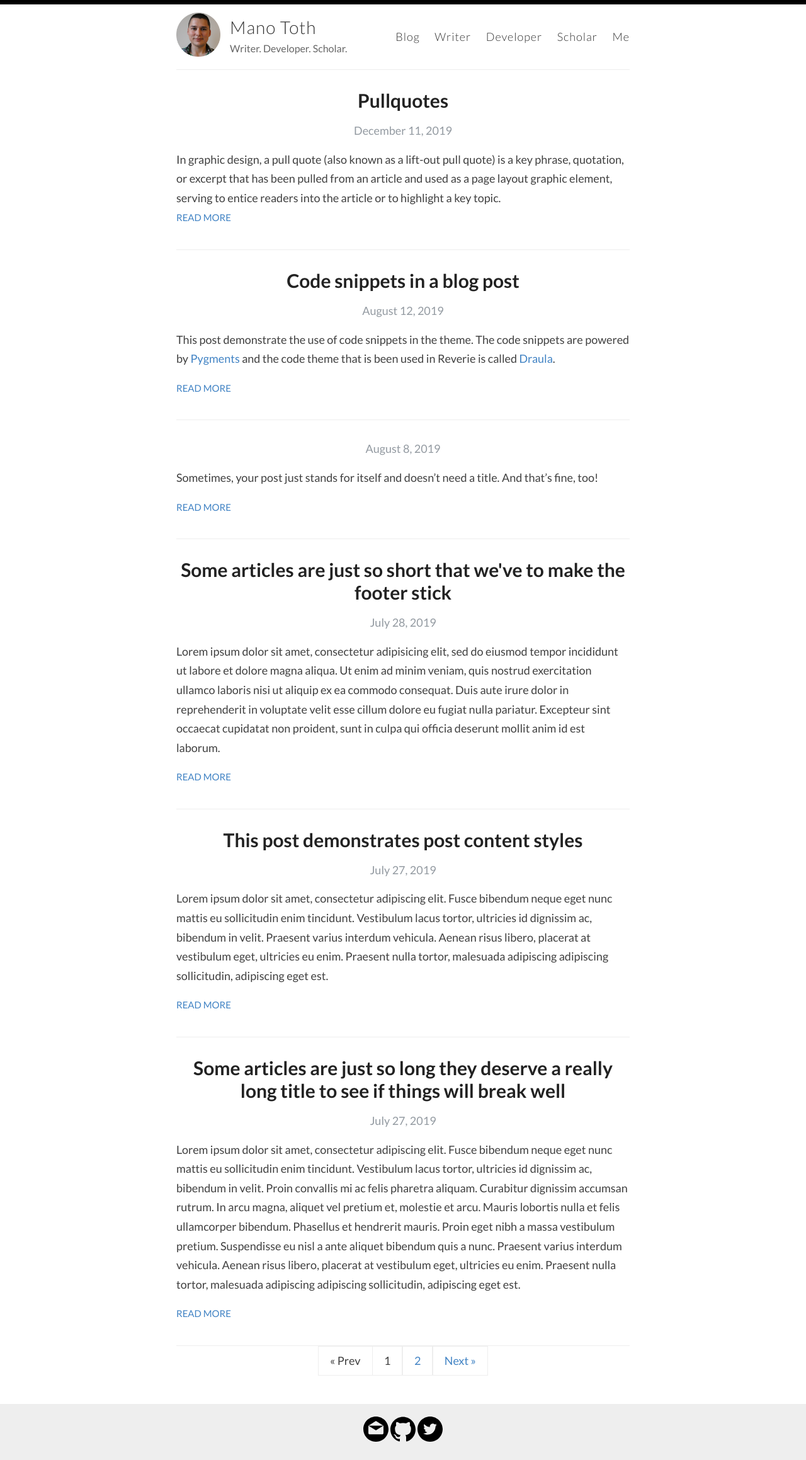
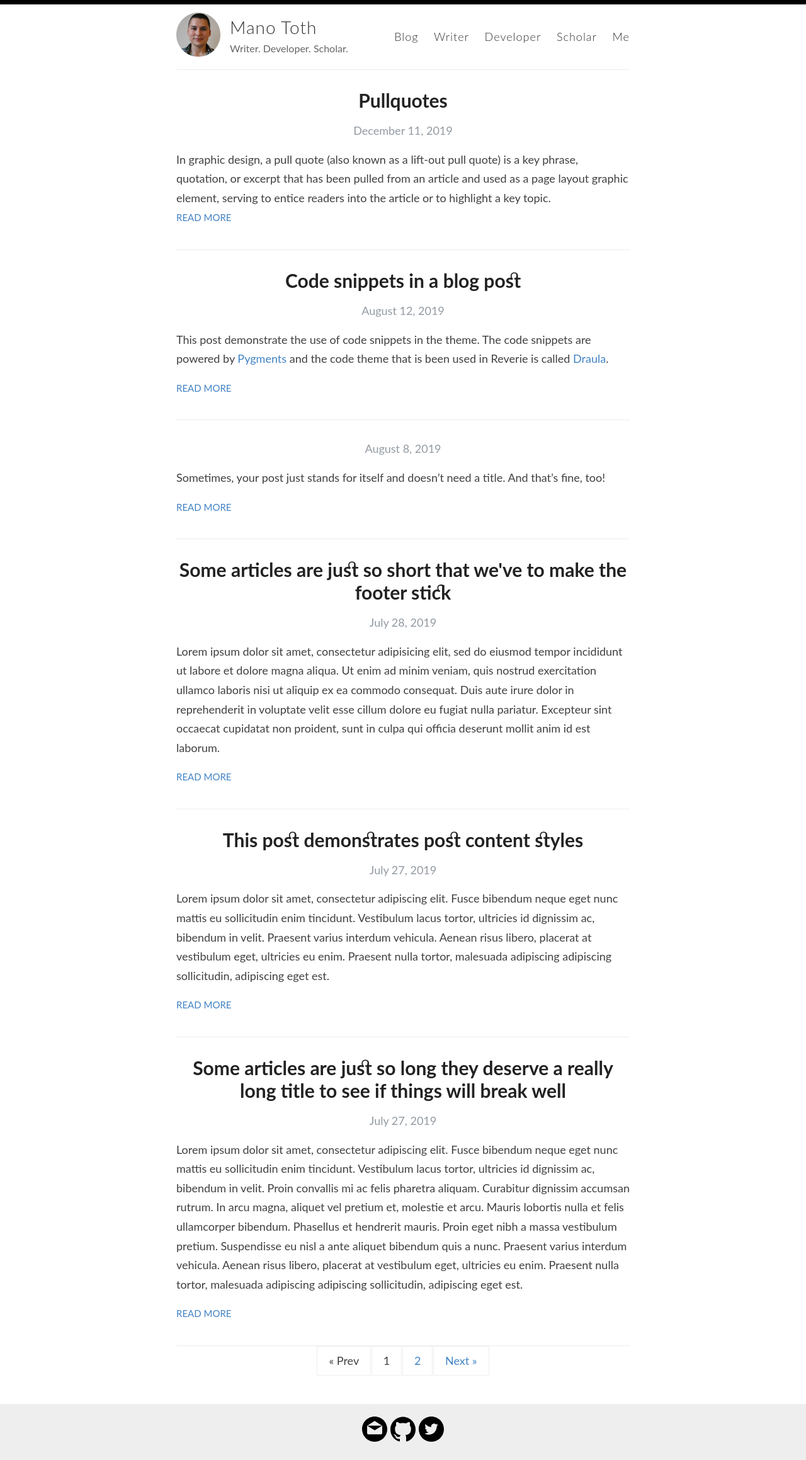
Before and after one commit to manototh/jekyll-test, a Jekyll site: the page built from index.html, in a window 1280 px wide. Shown: the whole page at 63% size. Built offline with Jekyll 4.4.1, drawn with Linux system fonts in a browser that asks for light colours; the list of posts is cut into pages by our own code.

Commit message:
Update style.scss

```diff
--- a/assets/style.scss
+++ b/assets/style.scss
@@ -7,7 +7,7 @@
 
 @import "reset";
 @import "variables";
-@import url('https://fonts.googleapis.com/css2?family=Lato:ital,wght@0,100;0,300;0,400;0,700;0,900;1,100;1,300;1,400;1,700;1,900&display=swap');
+// @import url('https://fonts.googleapis.com/css2?family=Lato:ital,wght@0,100;0,300;0,400;0,700;0,900;1,100;1,300;1,400;1,700;1,900&display=swap');
 // Syntax highlighting @import is at the bottom of this file
 
 /**************/
```
